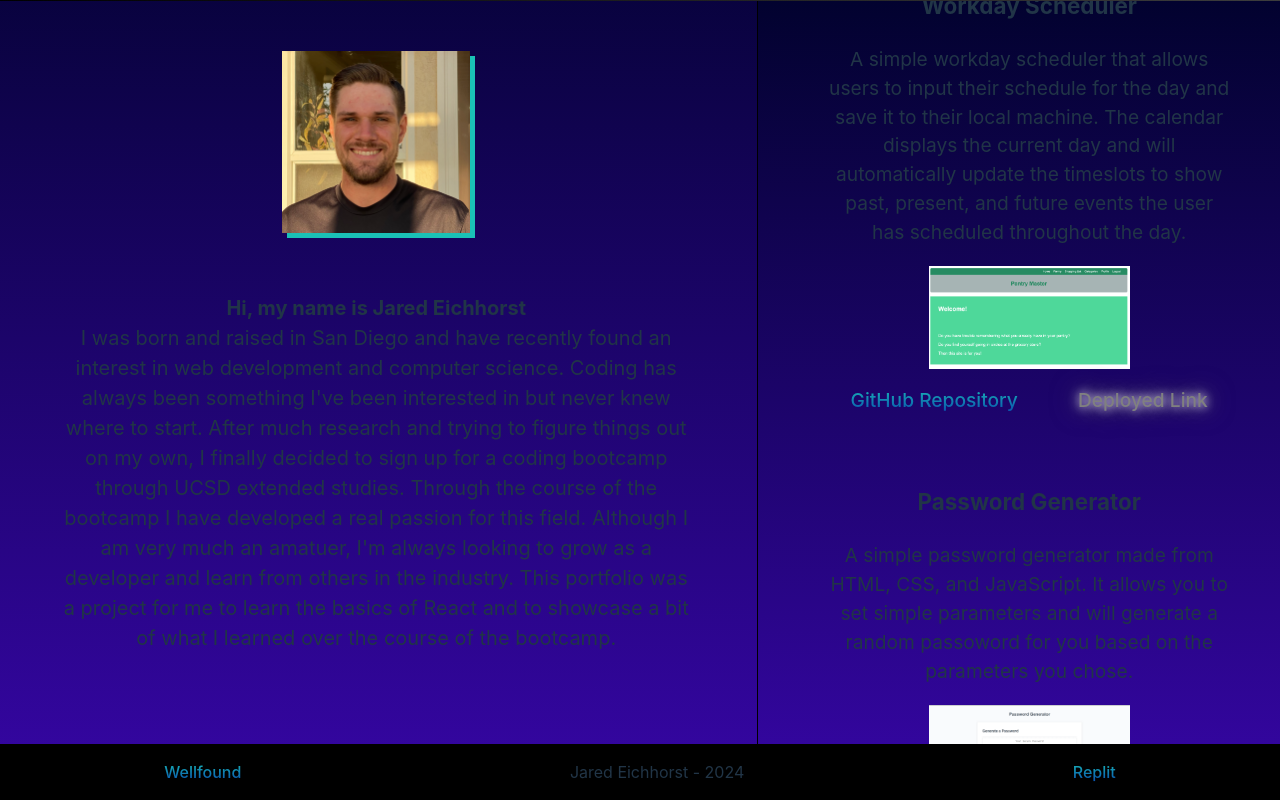
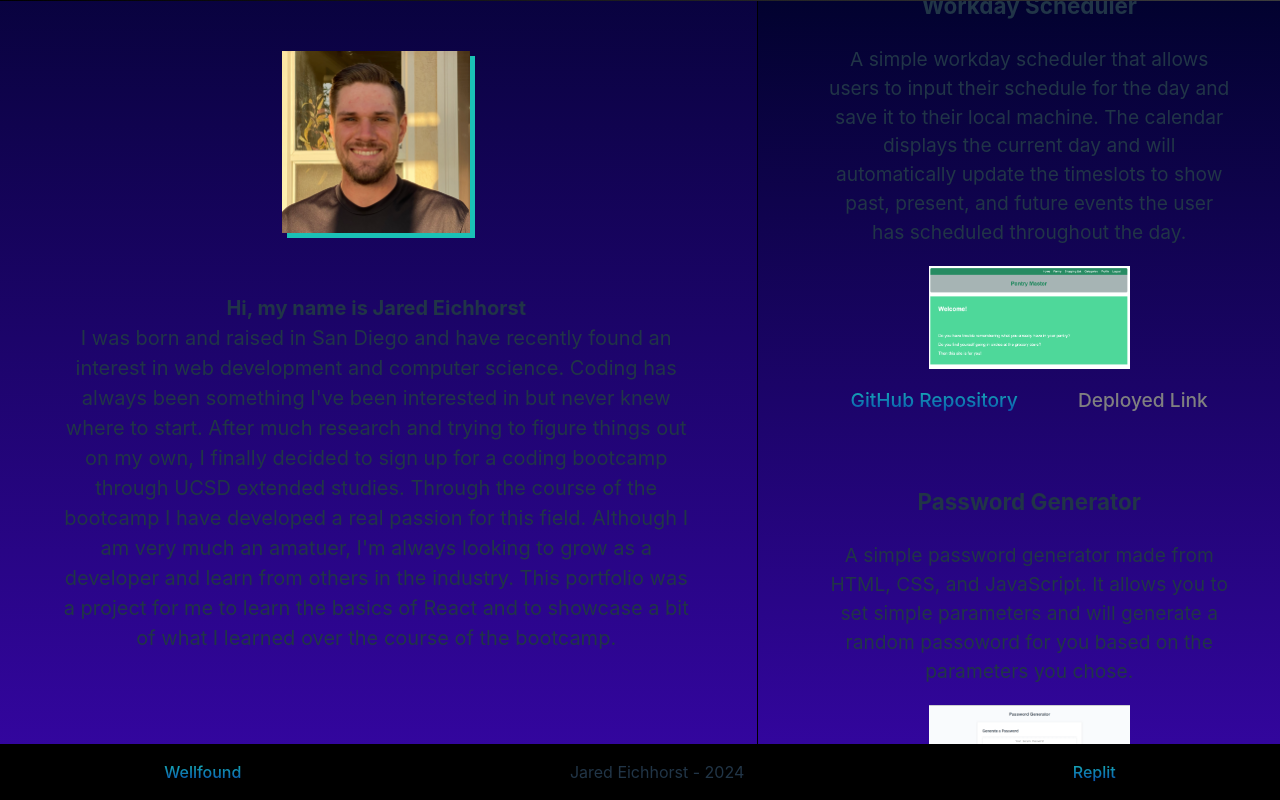
Before and after one commit to Jarede712/React-Portfolio-Jared-Eichhorst, a React (Vite) app in the folder React Portfolio/: page / in a window 1280 px wide. In both pictures the pointer is over the link 1142 px from the left and 524 px from the top of the page. Shown: the part 124-924 px from the top of the page. Built offline with nearby package versions, Linux system fonts and the light colour scheme.

Commit message:
removed the shadow effect from the links that are not deployed

```diff
--- a/React Portfolio/src/index.css
+++ b/React Portfolio/src/index.css
@@ -78,6 +78,10 @@ a.not-deployed-link {
   background: none;
   -webkit-text-fill-color: initial;
   color: grey;
+}
+
+a.not-deployed-link:hover {
+  text-shadow: none;
 }
 
 .profile-picture {
```
